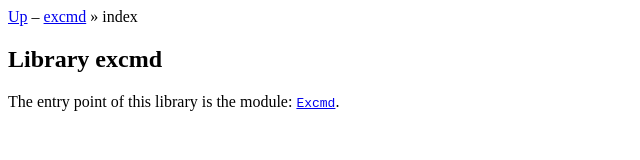
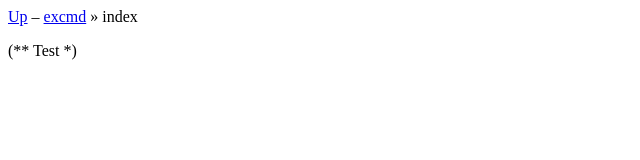
Before and after one commit to ELLIOTTCABLE/excmd.js, a website: page docs/excmd/index.html in a window 1280 px wide. Shown: the whole page, without its empty margins (0-640 px from the left). Drawn offline with Linux system fonts and the light colour scheme.

Commit message:
(doc new) Stub out an index page

```diff
--- a/docs/excmd/index.html
+++ b/docs/excmd/index.html
@@ -1,2 +1,2 @@
 <!DOCTYPE html>
-<html xmlns="http://www.w3.org/1999/xhtml"><head><title>index (excmd.index)</title><link rel="stylesheet" href="../odoc.css"/><meta charset="utf-8"/><meta name="viewport" content="width=device-width,initial-scale=1.0"/><script src="../highlight.pack.js"></script><script>hljs.initHighlightingOnLoad();</script></head><body><div class="content"><header><nav><a href="../index.html">Up</a> – <a href="../index.html">excmd</a> &#x00BB; index</nav></header><h2 id="library-excmd"><a href="#library-excmd" class="anchor"></a>Library excmd</h2><p>The entry point of this library is the module: <a href="Excmd/index.html"><code>Excmd</code></a>.</p></div></body></html>
+<html xmlns="http://www.w3.org/1999/xhtml"><head><title>index (excmd.index)</title><link rel="stylesheet" href="../odoc.css"/><meta charset="utf-8"/><meta name="viewport" content="width=device-width,initial-scale=1.0"/><script src="../highlight.pack.js"></script><script>hljs.initHighlightingOnLoad();</script></head><body><div class="content"><header><nav><a href="../index.html">Up</a> – <a href="../index.html">excmd</a> &#x00BB; index</nav></header><p>(** Test *)</p></div></body></html>
```
Also changed, not shown: 2 other files.
